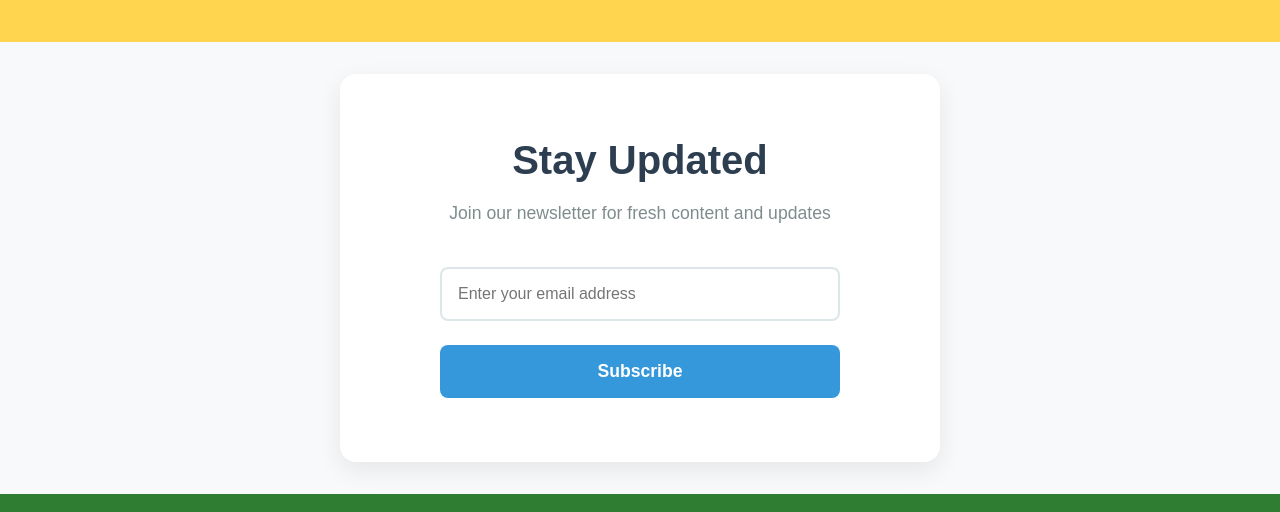
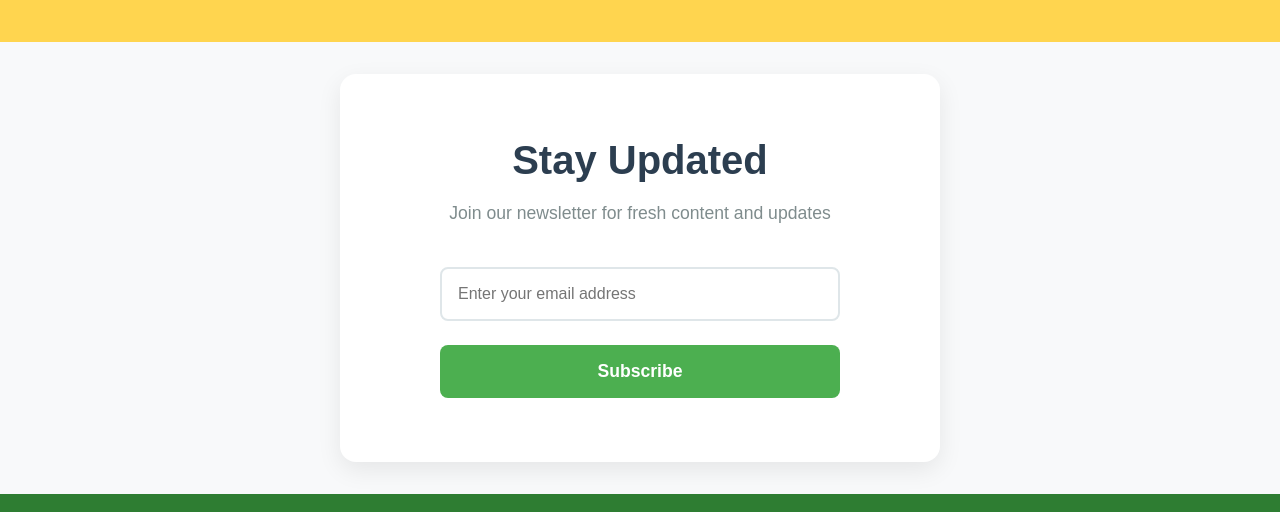
Before and after one commit to SaqiiCoditz/Farmers-Marketing, a plain HTML site: page index.html in a window 1280 px wide. Shown: the part 2551-3063 px from the top of the page. Drawn offline with nearby package versions, Linux system fonts and the light colour scheme.

Commit message:
Minor Improvements #1

```diff
--- a/style.css
+++ b/style.css
@@ -573,7 +573,7 @@ input[type="email"]:focus {
 }
 
 .submit-btn {
-  background-color: #3498db;
+  background-color: #4caf50;
   color: white;
   border: none;
   padding: 1rem 2rem;
@@ -586,7 +586,7 @@ input[type="email"]:focus {
 }
 
 .submit-btn:hover {
-  background-color: #2980b9;
+  background-color: #2e7d32;
   transform: translateY(-2px);
   box-shadow: 0 4px 12px rgba(41, 128, 185, 0.3);
 }
```
